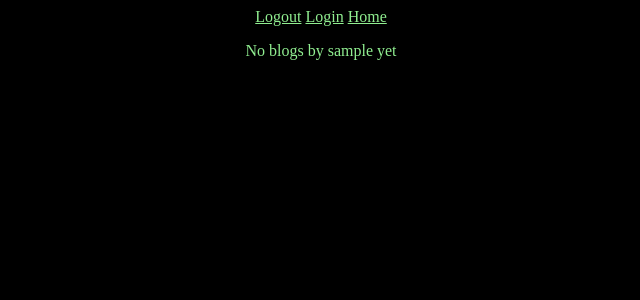
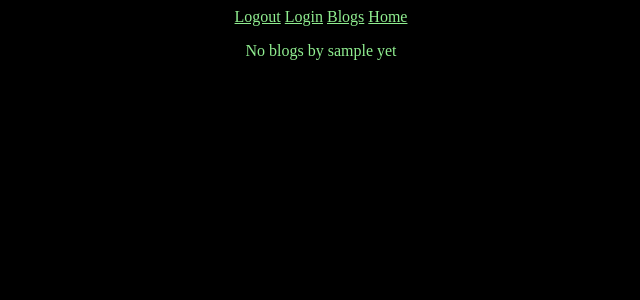
Before and after one commit to sam89f/blogz, a Flask app: page /?id=1 in a window 1280 px wide. Shown: the top 300 px of the page, without its empty margins (319-959 px from the left). Run offline with Flask 2, Linux system fonts and the light colour scheme; the visitor is signed in with stand-in values (Sample User, id 1); data comes from the database, SQL or seed files in the repository; data that the repository does not hold is empty.

Commit message:
demo code with filter function fixed

```diff
--- a/main.py
+++ b/main.py
@@ -49,8 +49,8 @@ def index():
     if id:
         user = User.query.filter_by(id=id).first()
         username = user.username
-        blogs = Blog.query.all()
-        #blogs = Blog.query.filter_by(owner=user).all
+
+        blogs = Blog.query.filter_by(owner=user).all()
 
         return render_template('singleUser.html', title="Single User Page", blogs=blogs, username=username)
 
@@ -137,7 +137,9 @@ def blog():
     id = request.args.get('id')
     if id:
         blog = Blog.query.filter_by(id=id).first()
-        return render_template('blog.html', title="Blog Page", blog=blog)
+        user = blog.owner
+
+        return render_template('blog.html', title="Blog Page", blog=blog, user=user)
     else:
         return render_template('list_blog.html', title="Blogs Page", blogs=blogs)
 
--- a/templates/base.html
+++ b/templates/base.html
@@ -36,7 +36,7 @@
         <title>{{title}}</title>
 
         <div>
-            <a href='/logout'>Logout</a> <a href='/login'>Login</a> <a href='/'>Home</a>
+            <a href='/logout'>Logout</a> <a href='/login'>Login</a> <a href="/blog">Blogs</a> <a href='/'>Home</a>
         </div>
 
     </head>
--- a/templates/blog.html
+++ b/templates/blog.html
@@ -8,4 +8,6 @@
     <h2>{{blog.name}}</h2>
     <p>{{blog.content}}</p>
 
+    <p>post by <a href="/?id={{user.id}}"> {{user.username}} </a></p>
+
 {% endblock %}
--- a/templates/singleUser.html
+++ b/templates/singleUser.html
@@ -9,10 +9,10 @@
 <p>posts by {{username}}</p>
 <ul>
     {% for blog in blogs %}
-        {% if blog.owner.username == username %}
+
         <h2><a href="./blog?id={{blog.id}}">{{blog.name}}</a></h2>
         <li>{{blog.content}}</li>
-        {% endif %}
+
 
     {% endfor %}
 </ul>
```
